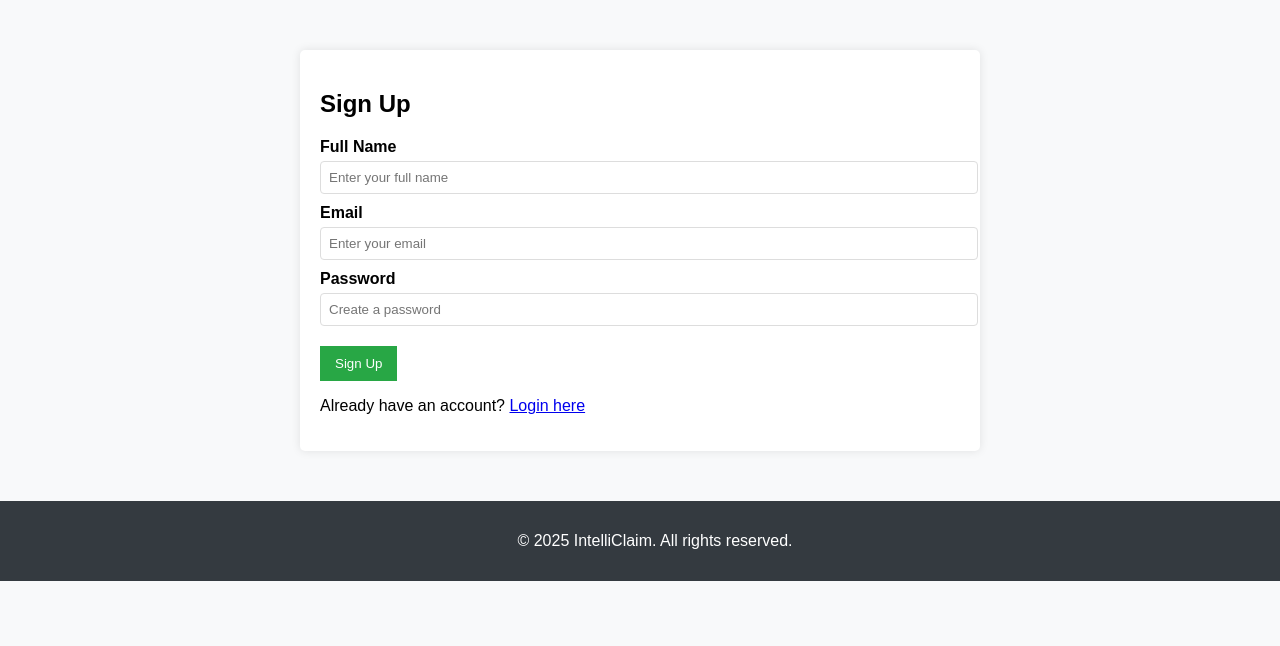
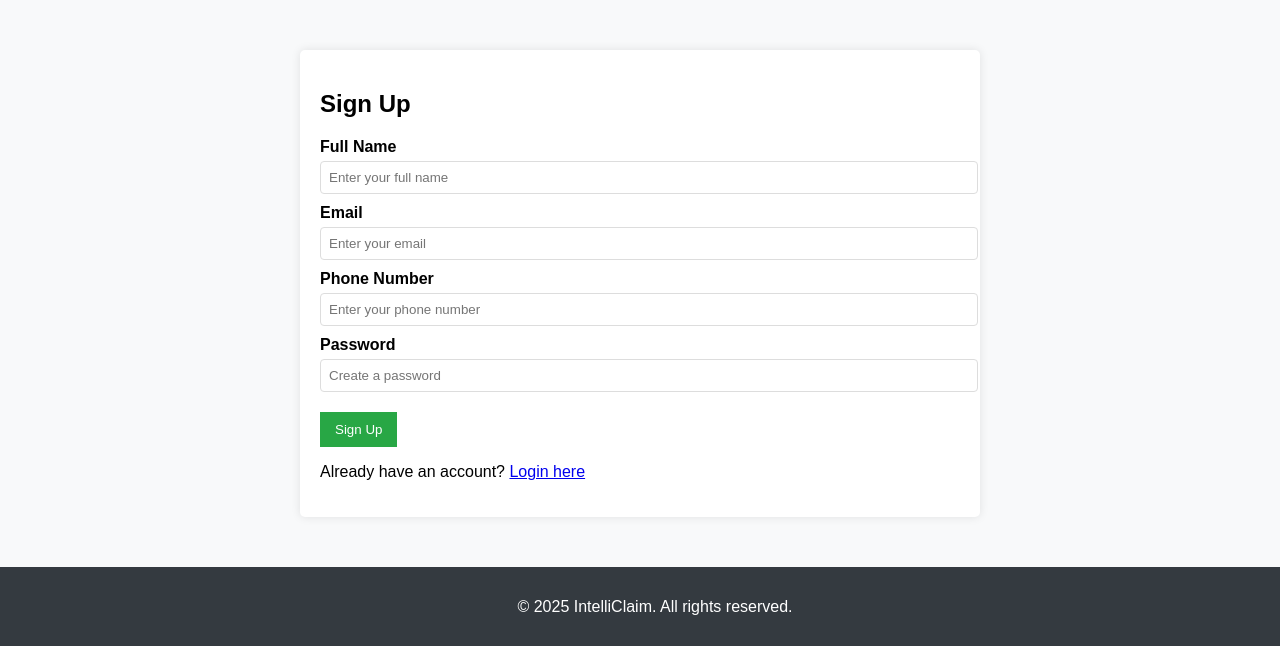
Before and after one commit to sharanya012/TeamCognize, a Flask app: page /signup in a window 1280 px wide. Shown: the part 58-704 px from the top of the page. Run offline with Flask 3, Linux system fonts and the light colour scheme.

Commit message:
added signup and login backend

```diff
--- a/app.py
+++ b/app.py
@@ -1,8 +1,17 @@
 from flask import Flask, render_template, request, redirect, url_for
+import mysql.connector
+from mysql.connector import Error
 
 app = Flask(__name__)
 
-users = {}  # Dummy storage for now
+# MySQL Connection
+db = mysql.connector.connect(
+    host="localhost",
+    user="shrina",  # Replace with your MySQL username
+    password="shrina",  # Replace with your MySQL password
+    database="intelliclaim"
+)
+cursor = db.cursor()
 
 @app.route("/")
 def home():
@@ -13,7 +22,11 @@ def login():
     if request.method == "POST":
         email = request.form["email"]
         password = request.form["password"]
-        if email in users and users[email] == password:
+
+        cursor.execute("SELECT * FROM users WHERE email = %s AND password = %s", (email, password))
+        user = cursor.fetchone()
+
+        if user:
             return redirect(url_for("home"))
         else:
             return "Invalid credentials"
@@ -24,9 +37,17 @@ def signup():
     if request.method == "POST":
         name = request.form["name"]
         email = request.form["email"]
+        phone = request.form["phone"]
         password = request.form["password"]
-        users[email] = password
-        return redirect(url_for("login"))
+
+        try:
+            cursor.execute("INSERT INTO users (name, email, phone, password) VALUES (%s, %s, %s, %s)",
+                           (name, email, phone, password))
+            db.commit()
+            return redirect(url_for("login"))
+        except Error as e:
+            return f"Error: {e}"
+
     return render_template("signup.html")
 
 @app.route("/claim", methods=["GET", "POST"])
--- a/templates/signup.html
+++ b/templates/signup.html
@@ -24,6 +24,9 @@
             <label for="email">Email</label>
             <input type="email" id="email" name="email" placeholder="Enter your email" required>
 
+            <label for="phone">Phone Number</label>
+            <input type="tel" id="phone" name="phone" placeholder="Enter your phone number" pattern="[0-9]{10}" required>
+
             <label for="password">Password</label>
             <input type="password" id="password" name="password" placeholder="Create a password" required>
 
```
